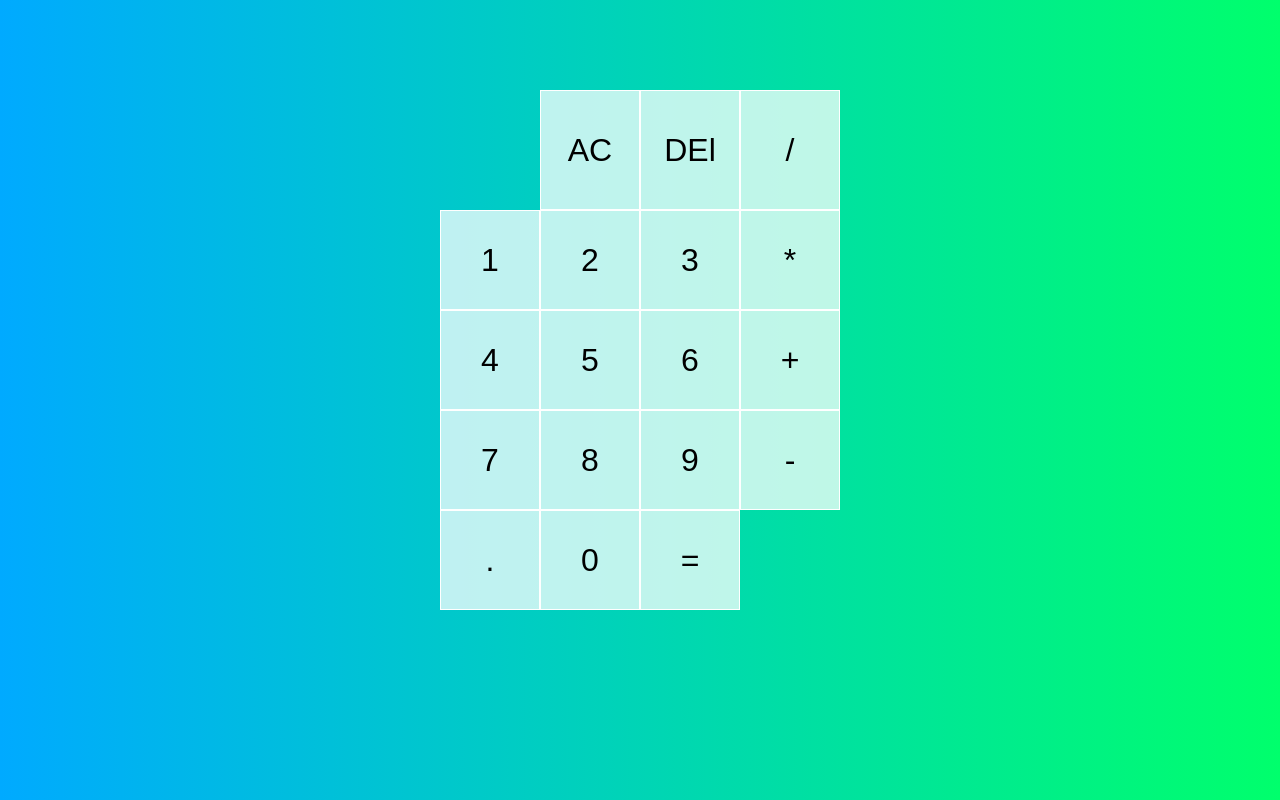
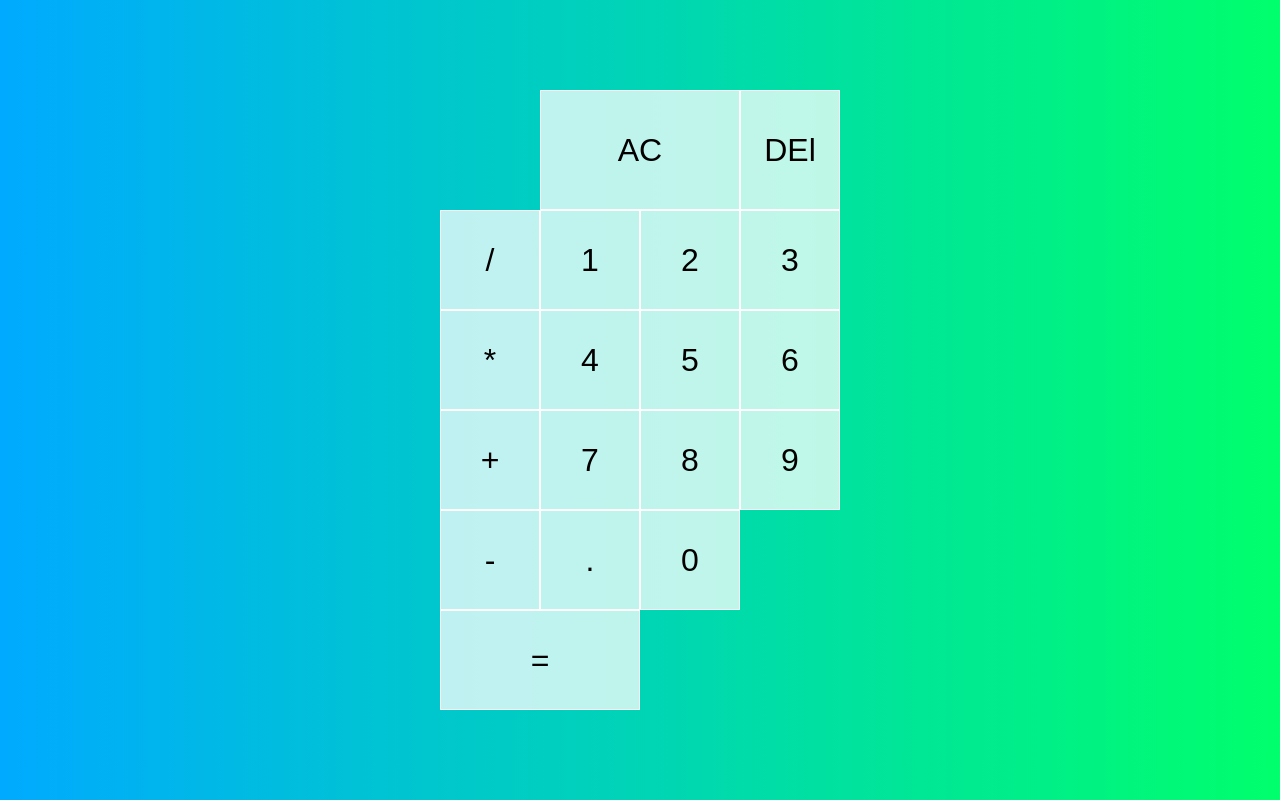
Before and after one commit to chapimenge3/Calculator-by-Js, a plain HTML site: page index.html in a window 1280 px wide. Drawn offline with Linux system fonts and the light colour scheme.

Commit message:
the Calculator Gird Finished

```diff
--- a/style.css
+++ b/style.css
@@ -27,3 +27,11 @@ body {
     outline: none;
     background-color: rgba(255, 255, 255, .75);
 }
+
+.calculator-grid>button:hover {
+    background-color: rgba(255, 255, 255, .9);
+}
+
+.span-two {
+    grid-column: span 2;
+}
```
